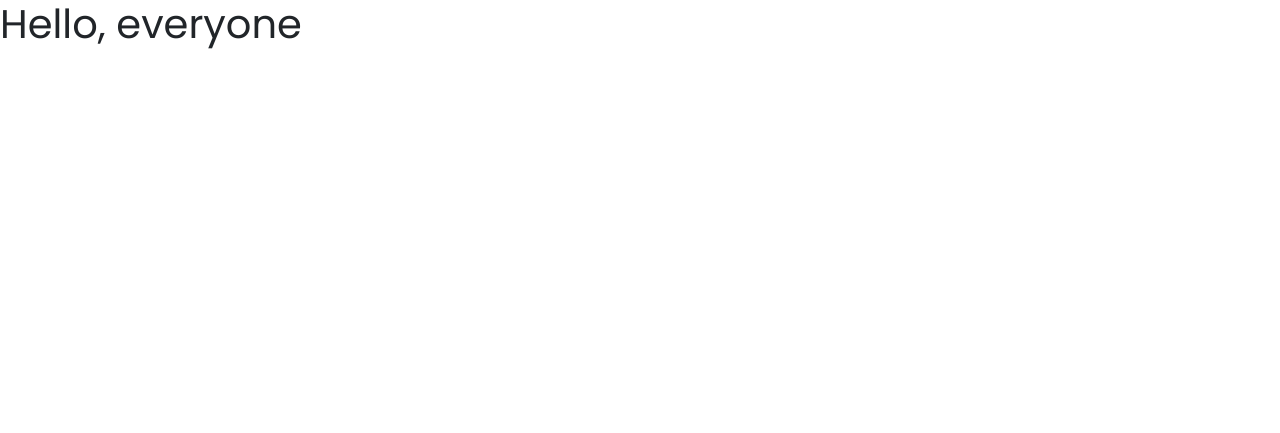
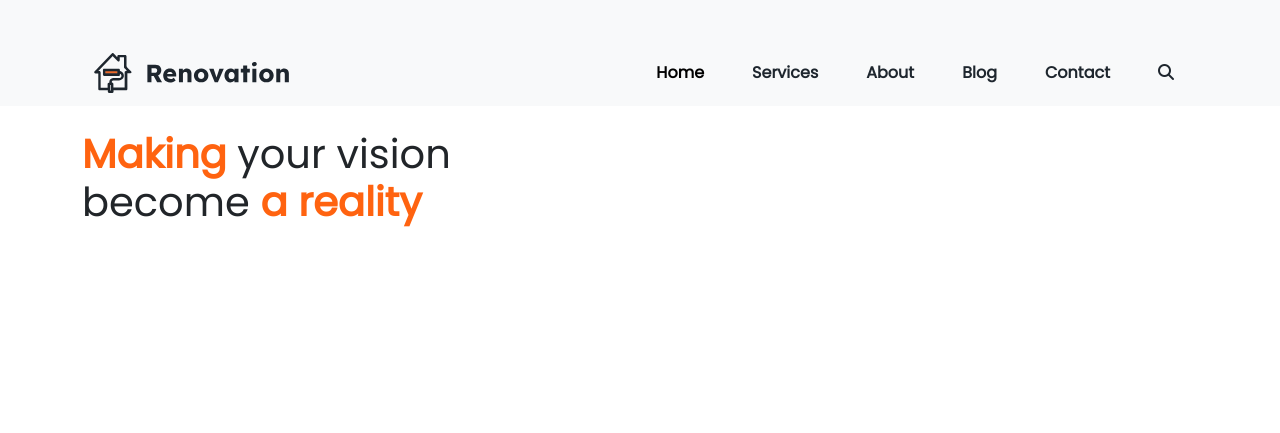
Before and after one commit to Slayercode47/project-2, a plain HTML site: page index.html in a window 1280 px wide. Drawn offline with nearby package versions, Linux system fonts and the light colour scheme.

Commit message:
image , css and html updated

```diff
--- a/CSS/style.css
+++ b/CSS/style.css
@@ -1,3 +1,23 @@
 body {
     font-family: 'Poppins';
 }
+:root{
+    --main-color: #ffffff;
+    --secondary-color: #ff6310;
+    --another-color: #1E262E;
+}
+.nav-link{
+    color: var(--another-color);
+}
+.nav-sect{
+    width: 100%;
+    height: 130px;
+}
+.hero-title{
+    width: 100%;
+    height: 300px;
+}
+.hero-content{
+    color: var(--secondary-color);
+    font-weight: 700;
+}
--- a/index.html
+++ b/index.html
@@ -1,15 +1,90 @@
 <!doctype html>
 <html lang="en">
-  <head>
+
+<head>
     <meta charset="utf-8">
     <meta name="viewport" content="width=device-width, initial-scale=1">
-    <title>Bootstrap demo</title>
-    <link href="https://cdn.jsdelivr.net/npm/bootstrap@5.3.2/dist/css/bootstrap.min.css" rel="stylesheet" integrity="sha384-T3c6CoIi6uLrA9TneNEoa7RxnatzjcDSCmG1MXxSR1GAsXEV/Dwwykc2MPK8M2HN" crossorigin="anonymous">
+    <title>Renovation</title>
+    <link href="https://cdn.jsdelivr.net/npm/bootstrap@5.3.2/dist/css/bootstrap.min.css" rel="stylesheet"
+        integrity="sha384-T3c6CoIi6uLrA9TneNEoa7RxnatzjcDSCmG1MXxSR1GAsXEV/Dwwykc2MPK8M2HN" crossorigin="anonymous">
     <link rel="stylesheet" href="./CSS/style.css">
     <link href='https://fonts.googleapis.com/css?family=Poppins' rel='stylesheet'>
-  </head>
-  <body>
-    <h1>Hello, everyone</h1>
-    <script src="https://cdn.jsdelivr.net/npm/bootstrap@5.3.2/dist/js/bootstrap.bundle.min.js" integrity="sha384-C6RzsynM9kWDrMNeT87bh95OGNyZPhcTNXj1NW7RuBCsyN/o0jlpcV8Qyq46cDfL" crossorigin="anonymous"></script>
-  </body>
+</head>
+
+<body>
+    <header>
+
+        <!-- Navbar starts here -->
+        <section class="nav-sect">
+            <nav class="navbar navbar-expand-lg bg-body-tertiary pt-5">
+                <div class="container">
+                    <a class="navbar-brand" href="#"><img src="./Images/logo.svg" alt="" width="219px"
+                            height="40px"></a>
+                    <button class="navbar-toggler" type="button" data-bs-toggle="collapse"
+                        data-bs-target="#navbarSupportedContent" aria-controls="navbarSupportedContent"
+                        aria-expanded="false" aria-label="Toggle navigation">
+                        <span class="navbar-toggler-icon"></span>
+                    </button>
+                    <div class="collapse navbar-collapse" id="navbarSupportedContent">
+                        <ul class="navbar-nav ms-auto mb-2 mb-lg-0">
+                            <li class="nav-item">
+                                <a class="nav-link active fw-bold px-4" aria-current="page" href="#">Home</a>
+                            </li>
+                            <li class="nav-item">
+                                <a class="nav-link fw-bold px-4" href="#">Services</a>
+                            </li>
+                            <li class="nav-item">
+                                <a class="nav-link fw-bold px-4" href="#">About</a>
+                            </li>
+                            <li class="nav-item">
+                                <a class="nav-link fw-bold px-4" href="#">Blog</a>
+                            </li>
+                            <li class="nav-item">
+                                <a class="nav-link fw-bold px-4" href="#">Contact</a>
+                            </li>
+                            <li class="nav-item">
+                                <a class="nav-link fw-bold px-4" href="#"><i class="fa fa-search"></i></a>
+                            </li>
+                            </li>
+                        </ul>
+                    </div>
+                </div>
+            </nav>
+        </section>
+
+
+        <!-- Navbar ends here -->
+
+
+        <!-- Hero section starts  -->
+
+        <section class="hero-sect">
+            <div class="container">
+                <div class="row">
+                    <div class="col-lg-6 hero-title">
+                        <div>
+                            <h1> <span class="hero-content">Making</span> your vision <br>become <span
+                                    class="hero-content">a reality</span></h1>
+                        </div>
+                    </div>
+                    <div class="col-lg-6"></div>
+                </div>
+            </div>
+        </section>
+
+        <!-- Hero section ends -->
+    </header>
+
+
+    <main></main>
+
+
+    <footer></footer>
+
+    <script src="https://kit.fontawesome.com/f86f59e8ea.js" crossorigin="anonymous"></script>
+    <script src="https://cdn.jsdelivr.net/npm/bootstrap@5.3.2/dist/js/bootstrap.bundle.min.js"
+        integrity="sha384-C6RzsynM9kWDrMNeT87bh95OGNyZPhcTNXj1NW7RuBCsyN/o0jlpcV8Qyq46cDfL"
+        crossorigin="anonymous"></script>
+</body>
+
 </html>
```
Also changed, not shown: Images/logo.svg (added).
